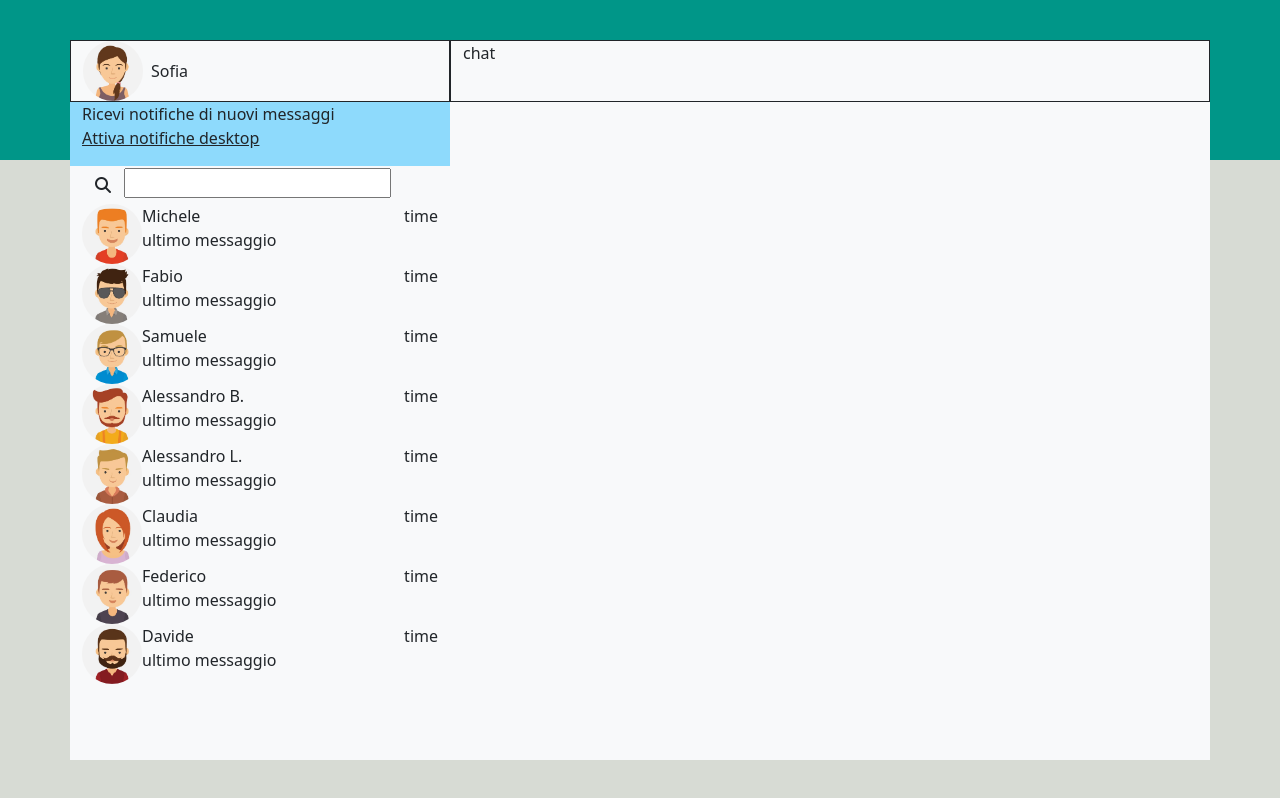
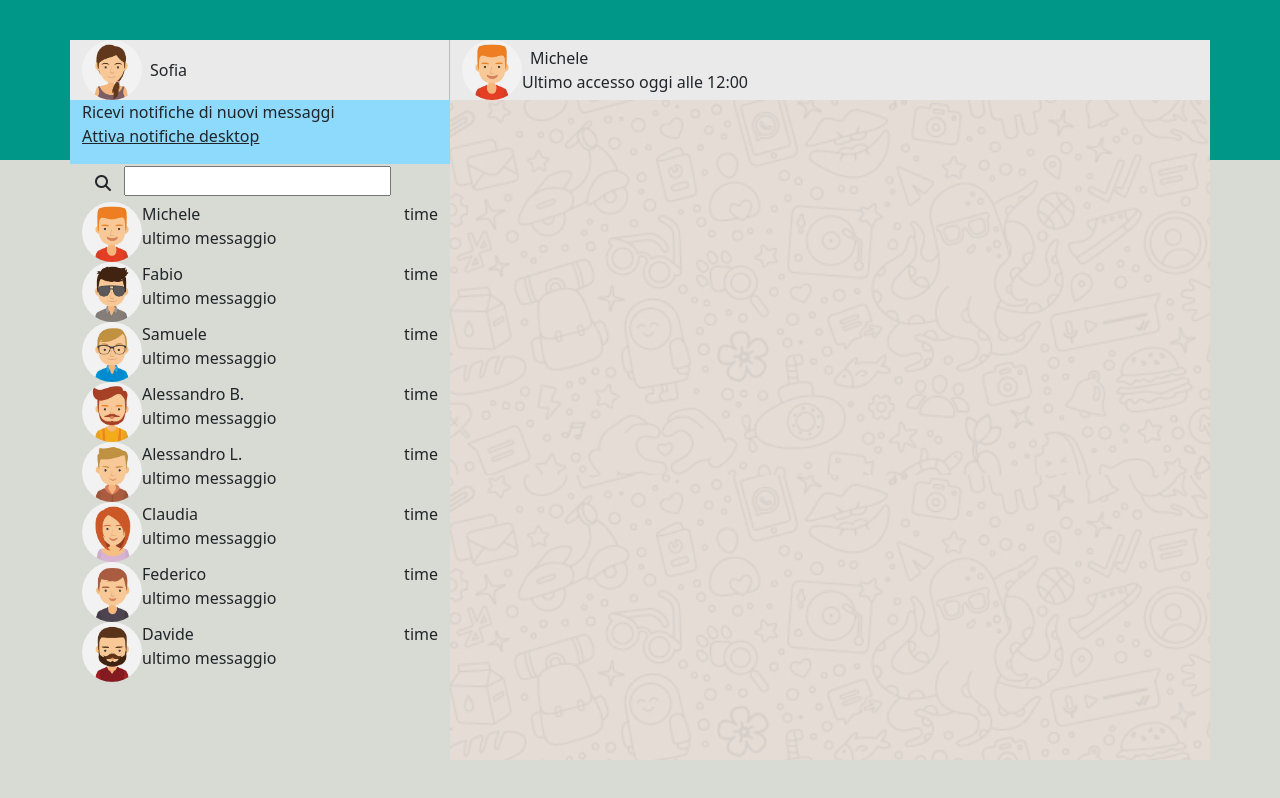
Before and after one commit to albertobaggio96/vue-boolzapp, a plain HTML site: page index.html in a window 1280 px wide. Drawn offline with nearby package versions, Linux system fonts and the light colour scheme.

Commit message:
with click on chats I receive index

```diff
--- a/css/style.css
+++ b/css/style.css
@@ -1,7 +1,28 @@
+header{
+  background-color: #eaeaea;
+}
+
+main{
+  height: calc(100% - 60px);
+}
+
 img{
   width: 60px;
   height: 60px;
   border-radius: 50%;
+}
+
+li{
+  list-style: none;
+}
+
+#user{
+  border-right: 1px solid #c5b8b8;
+}
+
+#current-chat{
+  background-image: url(../img/mine.jpg);
+  background-size: contain;
 }
 
 .container{
@@ -21,7 +42,3 @@ img{
 .bgr-light-blue{
   background-color: #8edafc;
 }
-
-li{
-  list-style: none;
-}
--- a/index.html
+++ b/index.html
@@ -24,17 +24,23 @@
       <div class="bgr-grey"></div>
 
 
-      <div class="container bg-light position-absolute top-50 start-50 translate-middle">
+      <div class="container position-absolute top-50 start-50 translate-middle">
         <header class="row">
-          <sectio id="user" class="col-4 border border-dark">
+          <section id="user" class="col-4 ">
             <div class="d-flex align-items-center">
               <img src="./img/avatar_io.jpg" alt="Sofia">
               <div class="ps-2">Sofia</div>
+            </div>
+          </section>
+          <section id="chatting-person" class="col-8">
+            <div class="d-flex align-items-center">
+              <img :src="`img/avatar${contacts[indexIndication].avatar}.jpg`" alt="Sofia">
+              <div>
+                <div class="ps-2">{{contacts[indexIndication].name}}</div>
+                <div>Ultimo accesso oggi alle 12:00</div>
+              </div>
 
             </div>
-          </sectio>
-          <section id="chatting-person" class="col-8 border border-dark">
-            chat
           </section>
         </header>
 
@@ -53,7 +59,7 @@
 
             <section  id="recent-chat">
               <ul  class="list-group">
-                <li class="d-flex" v-for="(contact, index) in contacts">
+                <li class="d-flex" v-for="(contact, index) in contacts" @click="getClickedIndex(index)">
                   <img :src="`img/avatar${contact.avatar}.jpg`" :alt="contact.name">
                   <div class="me-auto">
                     <div class="">{{contact.name}}</div>
@@ -62,15 +68,14 @@
                   <div>time</div>
                 </li>
               </ul>
-
             </section>
 
           </aside>
 
+          <section id="current-chat" class="col-8 bg-light">
+            <div class="row">
 
-
-          <section id="current-chat" class="col-8 bg-light">
-
+            </div>
 
           </section>
 
--- a/js/script.js
+++ b/js/script.js
@@ -166,12 +166,14 @@ const { createApp } = Vue
             ],
           }
         ],
-        avatar: ""
+        indexIndication: 0,
       }
     },
     methods: {
-        getAvatarImg(){
-            this.avatar = `img/avatar${this.contacts[0].avatar}.jpg`
+        getClickedIndex(index){
+            this.indexIndication = index;
+
+            console.log(this.indexIndication)
         }
     }
   }).mount('#app')
```
